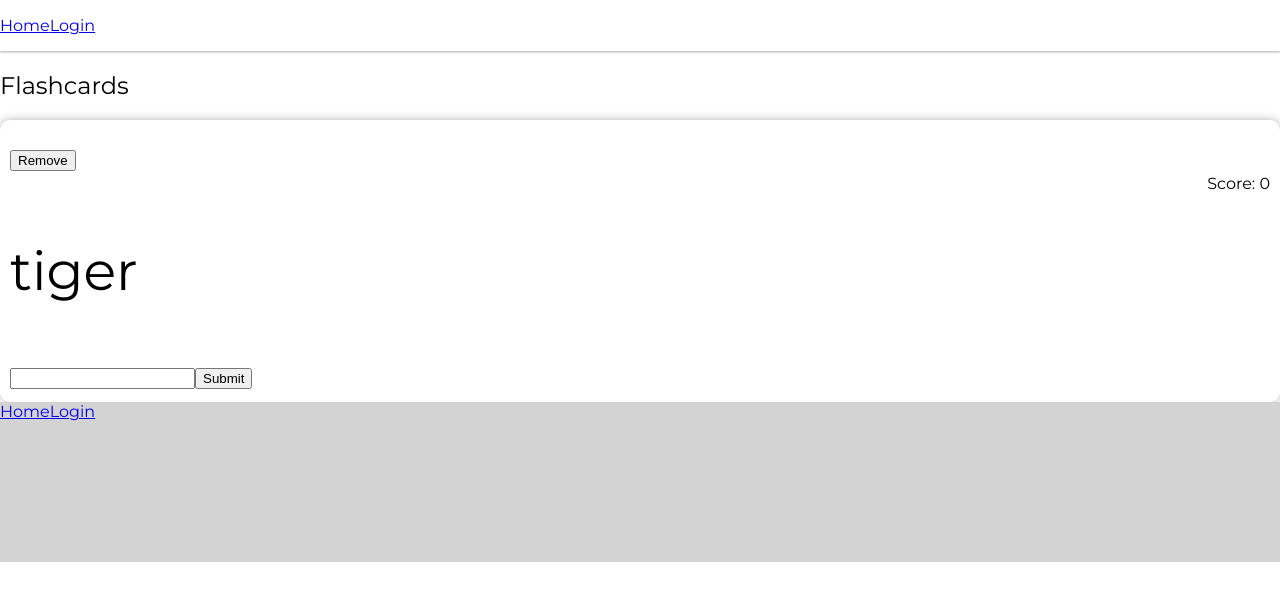
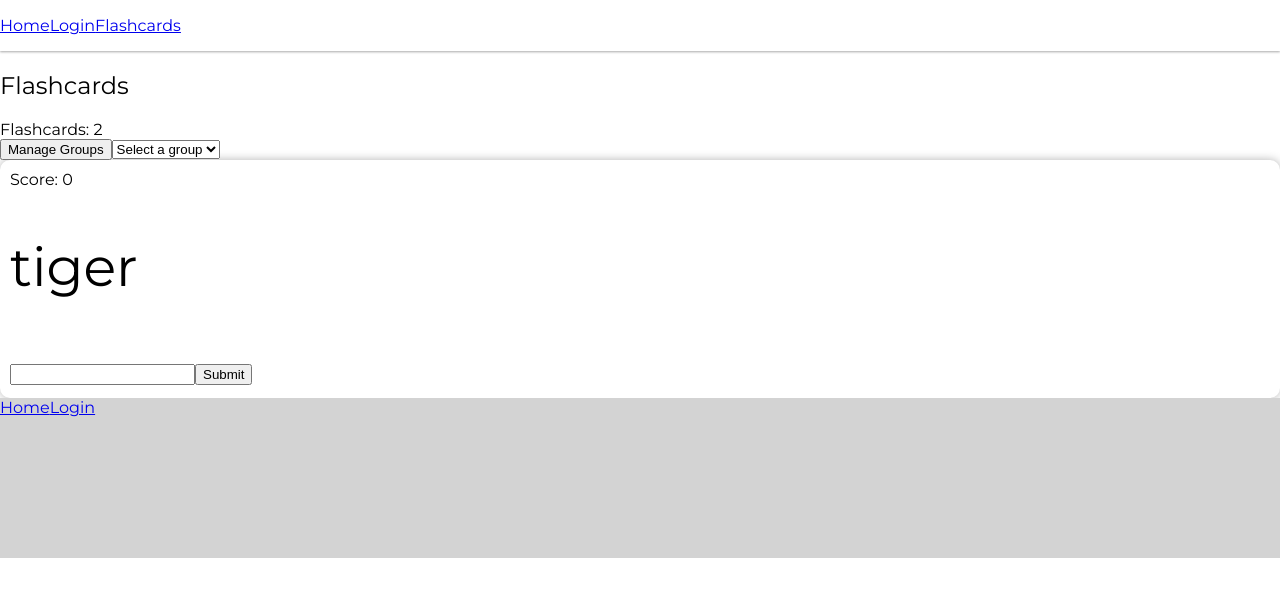
Before and after one commit to m5x5/schoolab, a Vue app in the folder frontend/: page /flashcard in a window 1280 px wide. Shown: the top 600 px of the page. Built offline with nearby package versions, Linux system fonts and the light colour scheme.

Commit message:
creating flashcard manager

```diff
--- a/frontend/src/components/Flashcards.vue
+++ b/frontend/src/components/Flashcards.vue
@@ -1,8 +1,17 @@
 <template>
 <div class="">
   <h2>Flashcards</h2>
-  <div id="card">
-    <button @click="remove">Remove</button>
+  <div v-if="manager">
+    <list :items="this.flashcards" @ondelete="deleteItem" @manager="manager = !manager"></list>
+  </div>
+  <div v-else>
+    <div>Flashcards: {{flashcards.length}}</div>
+    <button @click="manager = !manager">Manage Groups</button>
+    <select v-model="selected" @change="change">
+      <option value="" selected disabled hidden>Select a group</option>
+      <option v-for="g in groups">{{g.name}}</option>
+    </select>
+    <div class="card">
       <p>Score: {{score}}</p>
       <h2 id="card-title">{{title}}</h2>
       <form>
@@ -11,9 +20,11 @@
       </form>
     </div>
   </div>
+</div>
 </template>
 
 <script type="text/javascript">
+import List from './main/List.vue';
 // Simulated Mongodb flashcard object
 let flashcards = {
   'animals': [
@@ -23,27 +34,74 @@ let flashcards = {
   'devices': [
     ['tablet', 'Tablet'],
     ['mobile', 'Handy']
-  ]
+  ],
 }
+let finalFlashcards = [{
+    'id': 1,
+    'front': 'tiger',
+    'group': 'animals'
+  },
+  {
+    'id': 2,
+    'front': 'tiger',
+    'group': 'animals'
+  },
+];
 
-const group = 'animals'
+let groups = [{
+  'id': 1,
+  'name': 'animals'
+}]
 
+let group = flashcards[Object.keys(flashcards)[0]];
+const setGroup = name => group = flashcards[name];
 export default {
   name: 'Flashcards',
   data() {
     return {
-      groups: Object.keys(flashcards),
+      groups: [{
+        'id': 1,
+        'name': 'animals'
+      }, {
+        'id': 2,
+        'name': 'devices'
+      }, {
+        'id': 3,
+        'name': 'school'
+      }, {
+        'id': 4,
+        'name': 'shopping'
+      }, {
+        'id': 5,
+        'name': 'freetime'
+      }],
       input: '',
-      title: flashcards[group][0][0],
+      title: '',
       coins: 0,
       score: 0,
-      count: 0
+      count: 0,
+      selected: '',
+      manager: false,
+      flashcards: [{
+          'id': 1,
+          'front': 'tiger',
+          'group': 'animals'
+        },
+        {
+          'id': 2,
+          'front': 'tiger',
+          'group': 'animals'
         }
+      ]
+    }
+  },
+  components: {
+    'list': List
   },
   methods: {
     check(e) {
       e.preventDefault();
-      if (this.input === flashcards[group][this.count][1]) {
+      if (this.input === group[this.count][1]) {
         alert('true');
         this.input = '';
         this.count++;
@@ -51,35 +109,37 @@ export default {
       } else {
         this.input = '';
         alert('false');
-        alert('the correct answer was: ' + flashcards[group][this.count][1]);
+        alert('the correct answer was: ' + group[this.count][1]);
         this.coins--;
       }
-      if (this.count === flashcards[group].length) {
+      if (this.count === group.length) {
         this.count = 0;
       }
       this.render();
 
     },
-    remove() {
-      flashcards[group].splice(this.count, 1);
-      flashcards[group].splice(this.count, 1);
-      this.count++;
-      this.render();
-    },
-    init() {
-      this.render();
-    },
 
     render() {
       this.score = this.coins;
-      this.title = flashcards[group][this.count][0]
+      this.title = group[this.count][0]
+    },
+    change() {
+      setGroup(this.selected)
+      this.render()
+    },
+    deleteItem(id) {
+      this.flashcards = this.flashcards.filter(obj => obj.id != id)
     }
+  },
+  mounted() {
+    this.score = this.coins;
+    this.title = group[this.count][0]
   }
 }
 </script>
 
 <style media="screen">
-#card {
+.card {
   box-shadow: 0 0 10px rgba(0, 0, 0, 0.3);
   padding: 10px;
   border-radius: 10px;
@@ -89,7 +149,6 @@ export default {
 
 p {
   margin: 0;
-  text-align: right;
   font-size: 2vmin;
 }
 
--- a/frontend/src/components/main/Header.vue
+++ b/frontend/src/components/main/Header.vue
@@ -2,6 +2,7 @@
 <nav class="navbar">
     <router-link to="/">Home</router-link>
     <router-link to="/login">Login</router-link>
+    <router-link to="/flashcard">Flashcards</router-link>
 </nav>
 </template>
 
--- /dev/null
+++ b/frontend/src/components/main/List.vue
@@ -0,0 +1,33 @@
+<template>
+<ul>
+  <button @click="back">Back to learning flashcards</button>
+  <div v-for="item in items" :key="item.id" class="card">
+    <p>Front: {{item.front}}</p>
+    <p>Back: {{item.back}}</p>
+    <p>Group: {{item.group}}</p>
+    <button type="button" name="button" @click="deleteItem(item.id)">Delete</button>
+    <button type="button" name="button">Edit</button>
+  </div>
+</ul>
+</template>
+
+<script>
+export default {
+  props: ['items'],
+  data() {
+    return {}
+  },
+  components: {
+
+  },
+  methods: {
+    deleteItem(item) {
+      this.items.splice(this.items.indexOf(item), 1)
+      this.$emit('ondelete', this.items)
+    },
+    back() {
+      this.$emit('manager')
+    },
+  }
+}
+</script>
```
Lines whose indentation alone changed are shown as unchanged.
